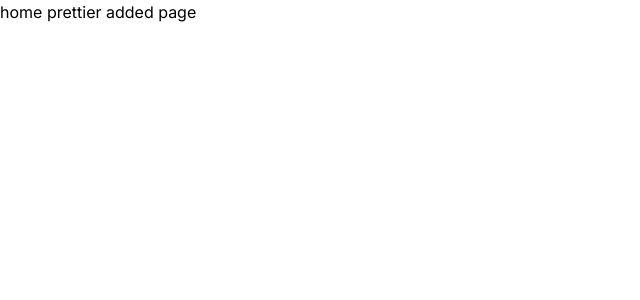
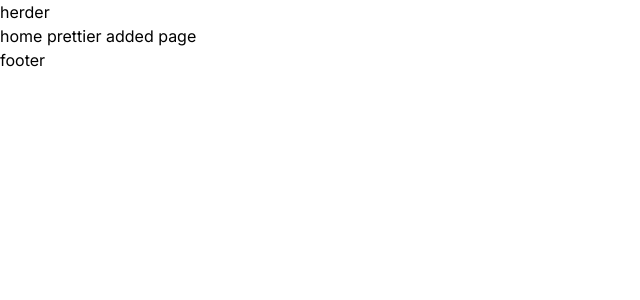
Before and after one commit to PARSA-00-55/tasty-bites-kitchen, a Next.js app: page / in a window 1280 px wide. Shown: the top 300 px of the page, without its empty margins (0-640 px from the left). Built offline with nearby package versions, Linux system fonts and the light colour scheme.

Commit message:
layot setup done

```diff
--- /dev/null
+++ b/app/(root)/about-us/page.jsx
@@ -0,0 +1,7 @@
+import React from "react";
+
+const page = () => {
+  return <div>about us</div>;
+};
+
+export default page;
--- /dev/null
+++ b/app/(root)/layout.jsx
@@ -0,0 +1,5 @@
+const layout = ({ children }) => {
+  return <div>herder{children}footer</div>;
+};
+
+export default layout;
```
Also changed, not shown: app/(root)/(home)/page.jsx (renamed from app/page.js).
